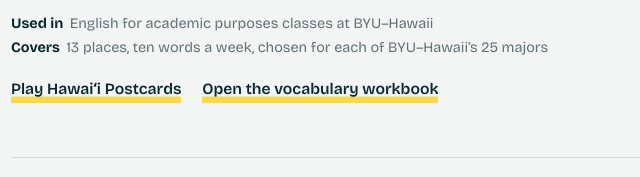
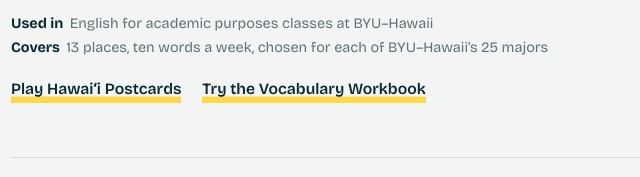
Before and after one commit to A-C-PACK/Austin-Pack-Website, a plain HTML site: page index.html in a window 1280 px wide. Shown: the part 2243-2420 px from the top of the page, 79-719 px from the left. Drawn offline with nearby package versions, Linux system fonts and the light colour scheme.

Commit message:
Label the workbook link 'Try the Vocabulary Workbook'
Co-Authored-By: Claude Fable 5.2 <noreply@anthropic.com>

```diff
--- a/index.html
+++ b/index.html
@@ -413,7 +413,7 @@
             <p class="what">A calm pixel-art game providing contextualized academic vocabulary practice.</p>
             <p class="desc">Students visit a new place in Hawaiʻi each week and practice ten academic words chosen for their major from the New Academic Word List. The companion workbook gives each word its family, parts and collocations, with practice, spaced review and a progress page.</p>
             <dl class="facts"><dt>Used in</dt><dd>English for academic purposes classes at BYU–Hawaii</dd><dt>Covers</dt><dd>13 places, ten words a week, chosen for each of BYU–Hawaii’s 25 majors</dd></dl>
-            <div class="plinks"><a href="https://a-c-pack.github.io/hawaii-postcards/" target="_blank" rel="noopener">Play Hawaiʻi Postcards</a><a href="resources/vocabulary-workbook.html" target="_blank" rel="noopener">Open the vocabulary workbook</a></div>
+            <div class="plinks"><a href="https://a-c-pack.github.io/hawaii-postcards/" target="_blank" rel="noopener">Play Hawaiʻi Postcards</a><a href="resources/vocabulary-workbook.html" target="_blank" rel="noopener">Try the Vocabulary Workbook</a></div>
           </div>
         </article>
         <article class="project" id="listening">
```
